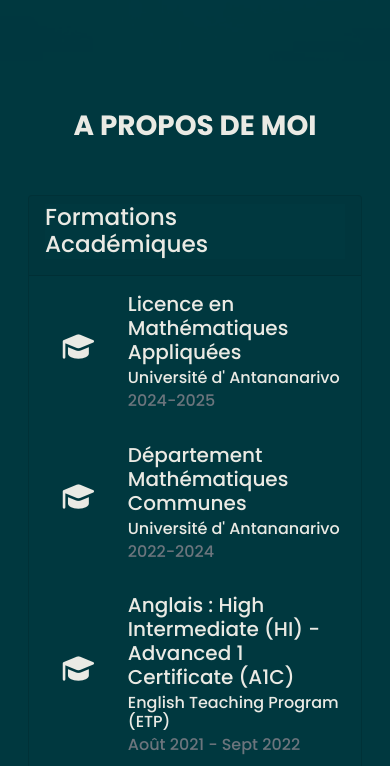
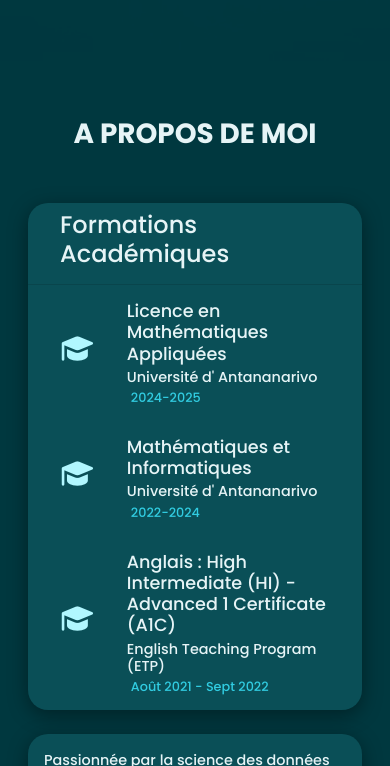
Before and after one commit to Anjara-Ram/portfolio, a plain HTML site: page index.html in a window 390 px wide. Shown: the part 1234-2000 px from the top of the page. Drawn offline with nearby package versions, Linux system fonts and the light colour scheme; a web font is replaced by a local one.

Commit message:
design on about section

```diff
--- /dev/null
+++ b/css/about_section.css
@@ -0,0 +1,43 @@
+:root {
+    --card-color : #0a4f57;
+}
+#about * {
+    background: transparent;
+    color: var(--color-secondary);
+}
+
+#about .card {
+    border: none;
+    background-color: var(--card-color);
+    box-shadow:0 5px 20px rgba(0,0,0,.40);
+    border-radius: 20px;
+}
+
+#about .card .year{
+    font-size: 0.9rem;
+    color: var(--text-color-cyan);
+}
+
+#about .card i {
+    color: #b1f7ff;
+}
+
+@media (max-width: 768px) {
+    #about h3 {
+        font-size: 1.5rem;
+    }
+    #about h5 {
+        font-size: 1.1rem;
+    }
+    #about h6 {
+        font-size: 0.9rem;
+    }
+    #about .card .year{
+        font-size: 0.8rem;
+        color: var(--text-color-cyan);
+    }
+    #about p {
+        font-size: 0.9rem;
+    }
+
+}
--- a/css/nav_and_home_style.css
+++ b/css/nav_and_home_style.css
@@ -149,7 +149,7 @@
   color: var(--text-color-dark);
 }
 
-@media (max-width: 991.98px) { /* lg breakpoint */
+@media (max-width: 1200px) { /* lg breakpoint */
   .navbar-collapse {
     backdrop-filter: blur(8px);            /* optional modern blur */
   }
--- a/css/style.css
+++ b/css/style.css
@@ -1,7 +1,7 @@
 @import url('https://fonts.googleapis.com/css2?family=Google+Sans+Code:ital,wght@0,300..800;1,300..800&family=Poppins:ital,wght@0,100;0,200;0,300;0,400;0,500;0,600;0,700;0,800;0,900;1,100;1,200;1,300;1,400;1,500;1,600;1,700;1,800;1,900&display=swap');
 :root {
   --color-primary: 	#00383f; /* A shade of blue */
-  --color-secondary: #eaeae4; /* A shade of gray */
+  --color-secondary:  #e6f4f6; /* A shade of gray */
   --text-color-cyan: #31cce1;
   --text-color-cyan2: #00b4cb;
   --text-color-dark: #333333;
@@ -21,9 +21,7 @@ html, body {
 body {
     background: var(--color-primary);
 }
-.card{
-    background-color: var(--color-primary);
-}
+
 .icon {
     weight:40px;
     height: 40px;
--- a/index.html
+++ b/index.html
@@ -15,6 +15,7 @@
     <!--Import css-->
     <link rel="stylesheet" href="css/style.css">
     <link rel="stylesheet" href="css/nav_and_home_style.css">
+    <link rel="stylesheet" href="css/about_section.css">
 
 </head>
 <body>
@@ -72,13 +73,13 @@
     </header>
     <main>
         <!--About section-->
-        <section id="about" class="px-4">
+        <section id="about" class="px-4 py-2">
             <h1 class="text-center my-5"><b>A PROPOS DE MOI</b></h1>
             <div class="container my-3 p-1">
                 <!--Academic-->
                 <div class="card">
                     <div class="card-header">
-                        <h3>Formations Académiques</h3>
+                        <h3 class="ms-3">Formations Académiques</h3>
                     </div>
                     <div class="card-body">
                         <div class="d-flex align-items-center">
@@ -90,7 +91,7 @@
                             <div class="ms-3">
                                 <h5 class="card-title">Licence en Mathématiques Appliquées</h5>
                                 <h6 class="card-subtitle text-body-secondary mb-2">Université d' Antananarivo</h6>
-                                <h6 class="card-subtitle text-muted">2024-2025</h6>
+                                <h6 class="card-subtitle year px-1">2024-2025</h6>
                             </div>
                         </div>
                     </div>
@@ -100,9 +101,9 @@
                                 <h1><i class="fa-solid fa-graduation-cap"></i></h1>
                             </div>
                             <div class="ms-3">
-                                <h5 class="card-title">Département Mathématiques Communes</h5>
+                                <h5 class="card-title">Mathématiques et Informatiques</h5>
                                 <h6 class="card-subtitle text-body-secondary mb-2">Université d' Antananarivo</h6>
-                                <h6 class="card-subtitle text-muted">2022-2024</h6>
+                                <h6 class="card-subtitle year px-1">2022-2024</h6>
                             </div>
                         </div>
                     </div>
@@ -114,7 +115,7 @@
                             <div class="ms-3">
                                 <h5 class="card-title">Anglais : High Intermediate (HI) - Advanced 1 Certificate (A1C)</h5>
                                 <h6 class="card-subtitle text-body-secondary mb-2">English Teaching Program (ETP)</h6>
-                                <h6 class="card-subtitle text-muted">Août 2021 - Sept 2022</h6>
+                                <h6 class="card-subtitle year px-1">Août 2021 - Sept 2022</h6>
                             </div>
                         </div>
                     </div>
@@ -131,7 +132,7 @@
         </section>
         <!--Skills sections-->
         <section id="skills" class="px-4">
-            <h1 class="d-flex justify-content-center m-5">MES COMPÉTENCES</h1>
+            <h1 class="text-center m-5"><b>MES COMPÉTENCES</b></h1>
             <div class="container text-center p-2">
                 <div class="row row-cols-1 row-cols-md-2 row-cols-lg-3 g-4">
                     <!--Programmation-->
```
